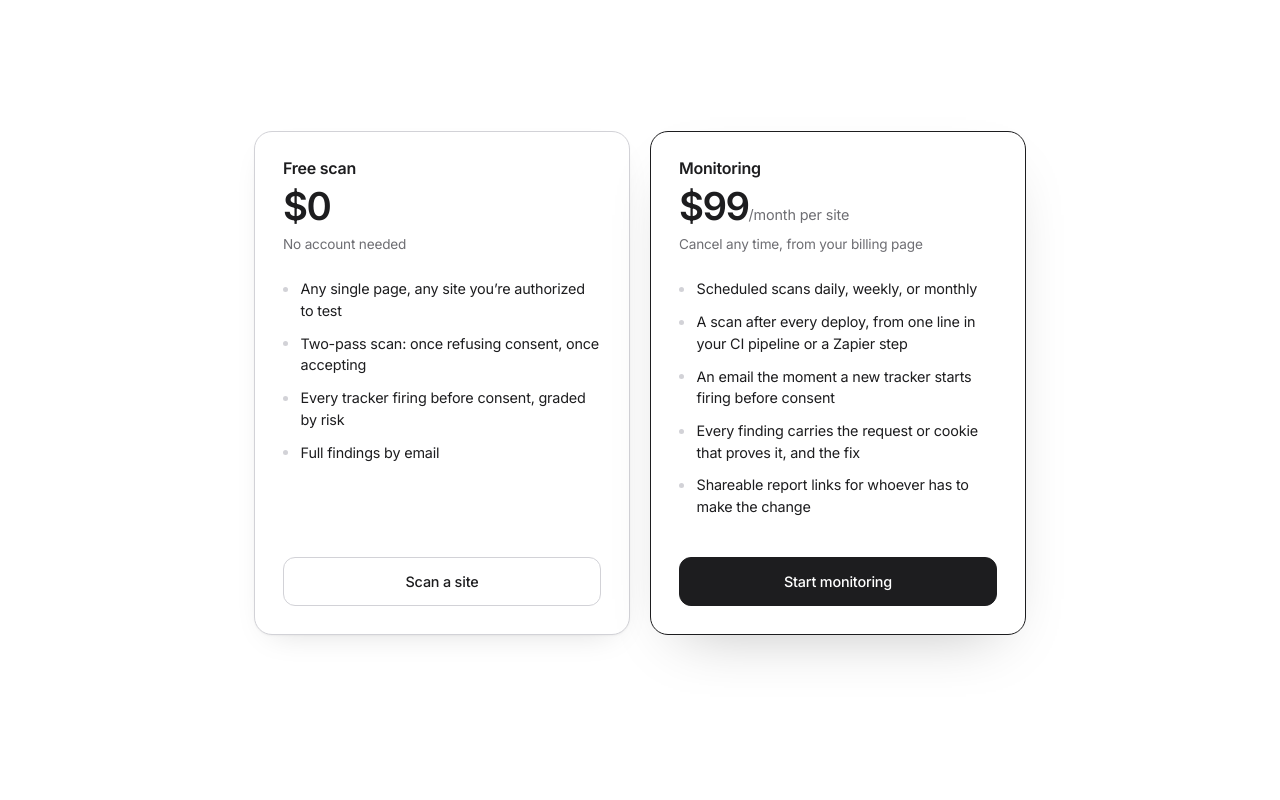
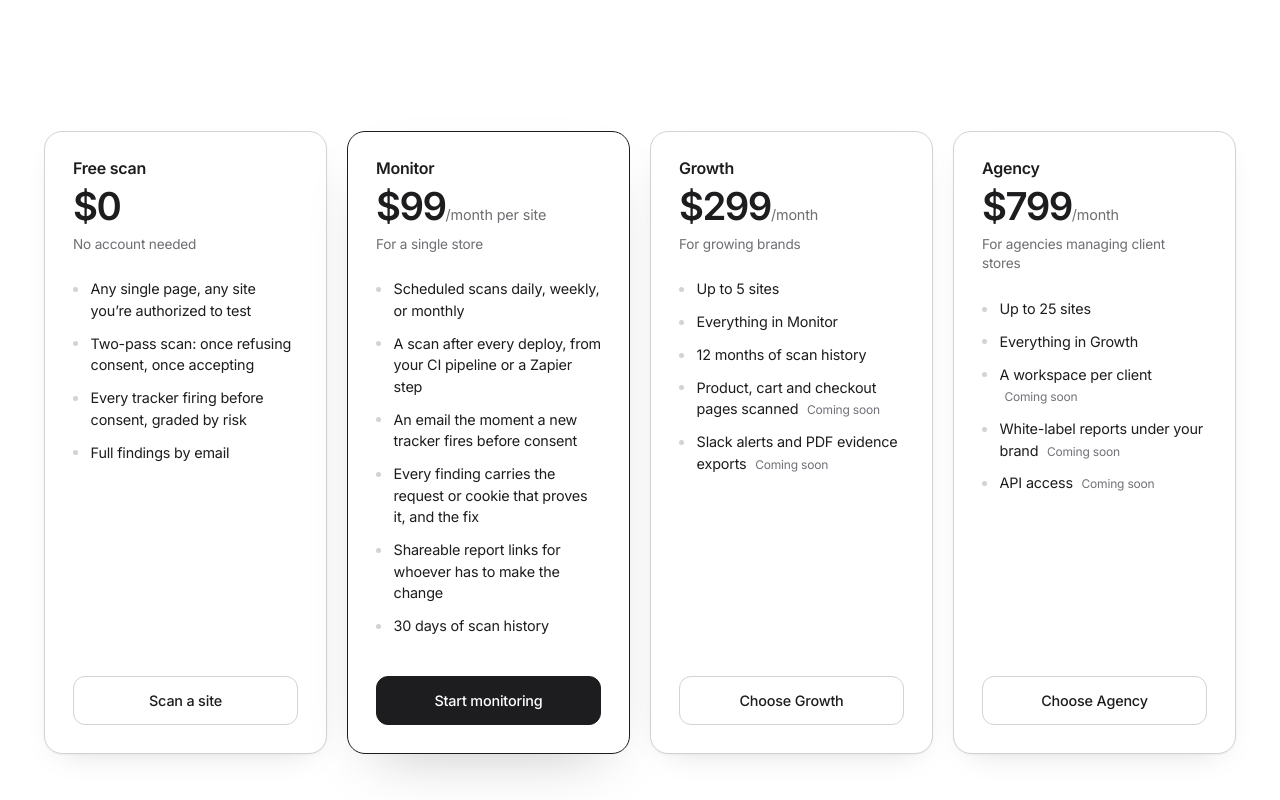
Before and after one commit to ConsentinelHQ/consentinel, a Next.js app in the folder apps/web/: page /pricing in a window 1280 px wide. Shown: the part 620-1420 px from the top of the page. Built offline with nearby package versions, Linux system fonts and the light colour scheme; no server answers.

Commit message:
feat(web): four-plan pricing page driven by the plan catalog

```diff
--- a/apps/web/src/app/globals.css
+++ b/apps/web/src/app/globals.css
@@ -2954,3 +2954,25 @@ section.panel.panel-gap {
     border-bottom: none;
   }
 }
+
+/* Four-plan pricing grid */
+.tiers.tiers-4 {
+  grid-template-columns: repeat(4, minmax(0, 1fr));
+  max-width: 1240px;
+}
+.tier .soon {
+  margin-left: 0.3rem;
+  font-size: 0.75rem;
+  color: #71717a;
+  white-space: nowrap;
+}
+@media (max-width: 1100px) {
+  .tiers.tiers-4 {
+    grid-template-columns: repeat(2, minmax(0, 1fr));
+  }
+}
+@media (max-width: 640px) {
+  .tiers.tiers-4 {
+    grid-template-columns: 1fr;
+  }
+}
--- a/apps/web/src/app/pricing/page.tsx
+++ b/apps/web/src/app/pricing/page.tsx
@@ -1,10 +1,14 @@
 import type { Metadata } from "next";
 import Link from "next/link";
+import { PLANS } from "@consentinel/db";
 
 export const metadata: Metadata = {
   title: "Pricing - Consentinel",
-  description: "A free scan of any page, and continuous monitoring for $99 a month per site.",
+  description:
+    "A free scan of any page. Monitoring from $99 a month per site, with plans for growing brands and agencies.",
 };
+
+const { monitoring, growth, agency } = PLANS;
 
 export default function Pricing() {
   return (
@@ -20,7 +24,7 @@ export default function Pricing() {
       </section>
 
       <section>
-        <div data-reveal className="wrap tiers">
+        <div data-reveal className="wrap tiers tiers-4">
           <div className="tier">
             <h2>Free scan</h2>
             <p className="tier-price">$0</p>
@@ -37,21 +41,71 @@ export default function Pricing() {
           </div>
 
           <div className="tier featured">
-            <h2>Monitoring</h2>
+            <h2>{monitoring.name}</h2>
             <p className="tier-price">
-              $99<span className="tier-per">/month per site</span>
+              ${monitoring.price}
+              <span className="tier-per">/month per site</span>
             </p>
-            <p className="tier-note">Cancel any time, from your billing page</p>
+            <p className="tier-note">For a single store</p>
             <ul className="tier-list">
               <li>Scheduled scans daily, weekly, or monthly</li>
-              <li>A scan after every deploy, from one line in your CI pipeline or a Zapier step</li>
-              <li>An email the moment a new tracker starts firing before consent</li>
+              <li>A scan after every deploy, from your CI pipeline or a Zapier step</li>
+              <li>An email the moment a new tracker fires before consent</li>
               <li>Every finding carries the request or cookie that proves it, and the fix</li>
               <li>Shareable report links for whoever has to make the change</li>
+              <li>{monitoring.historyDays} days of scan history</li>
             </ul>
-            {/* Signed-out visitors get bounced through sign-up and land here ready to pay. */}
+            {/* Signed-out visitors go through sign-up and land on the plan picker. */}
             <Link className="tier-cta primary" href="/app/billing">
               Start monitoring
+            </Link>
+          </div>
+
+          <div className="tier">
+            <h2>{growth.name}</h2>
+            <p className="tier-price">
+              ${growth.price}
+              <span className="tier-per">/month</span>
+            </p>
+            <p className="tier-note">For growing brands</p>
+            <ul className="tier-list">
+              <li>Up to {growth.includedSites} sites</li>
+              <li>Everything in {monitoring.name}</li>
+              <li>12 months of scan history</li>
+              <li>
+                Product, cart and checkout pages scanned <span className="soon">Coming soon</span>
+              </li>
+              <li>
+                Slack alerts and PDF evidence exports <span className="soon">Coming soon</span>
+              </li>
+            </ul>
+            <Link className="tier-cta" href="/app/billing">
+              Choose {growth.name}
+            </Link>
+          </div>
+
+          <div className="tier">
+            <h2>{agency.name}</h2>
+            <p className="tier-price">
+              ${agency.price}
+              <span className="tier-per">/month</span>
+            </p>
+            <p className="tier-note">For agencies managing client stores</p>
+            <ul className="tier-list">
+              <li>Up to {agency.includedSites} sites</li>
+              <li>Everything in {growth.name}</li>
+              <li>
+                A workspace per client <span className="soon">Coming soon</span>
+              </li>
+              <li>
+                White-label reports under your brand <span className="soon">Coming soon</span>
+              </li>
+              <li>
+                API access <span className="soon">Coming soon</span>
+              </li>
+            </ul>
+            <Link className="tier-cta" href="/app/billing">
+              Choose {agency.name}
             </Link>
           </div>
         </div>
@@ -61,8 +115,10 @@ export default function Pricing() {
         <div data-reveal className="wrap center">
           <h2>More than one site?</h2>
           <p className="lede" style={{ marginTop: "1.25rem", marginInline: "auto" }}>
-            Monitoring is $99 per site. Add every storefront, region, or brand from your dashboard
-            and your plan updates on its own. No sales call, no quote.
+            {monitoring.name} is ${monitoring.price} per site. From the fourth site, {growth.name}{" "}
+            costs less and covers up to {growth.includedSites}. Agencies get {agency.includedSites}{" "}
+            sites for ${agency.price}. Switch plans any time from your billing page. No sales call,
+            no quote.
           </p>
         </div>
       </section>
```
